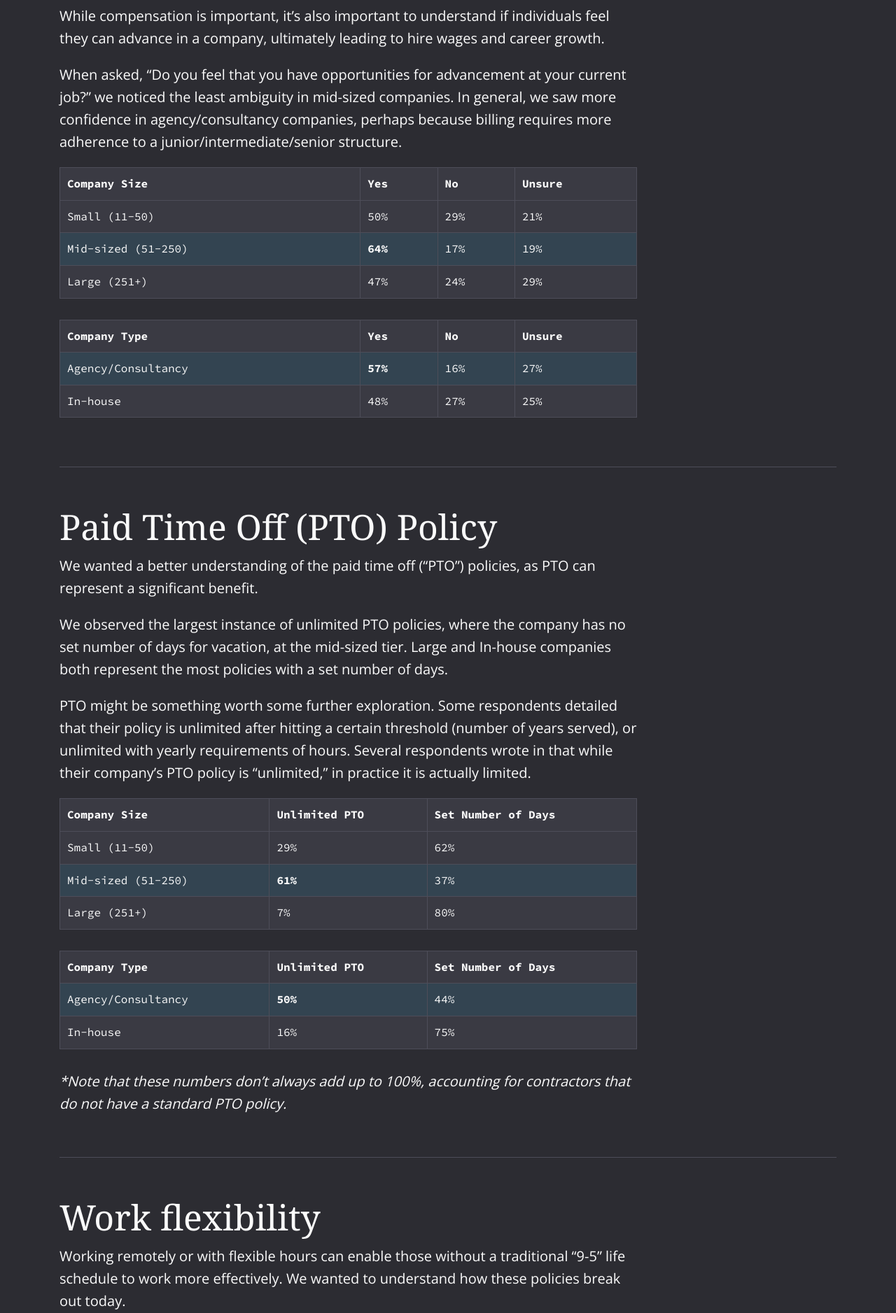
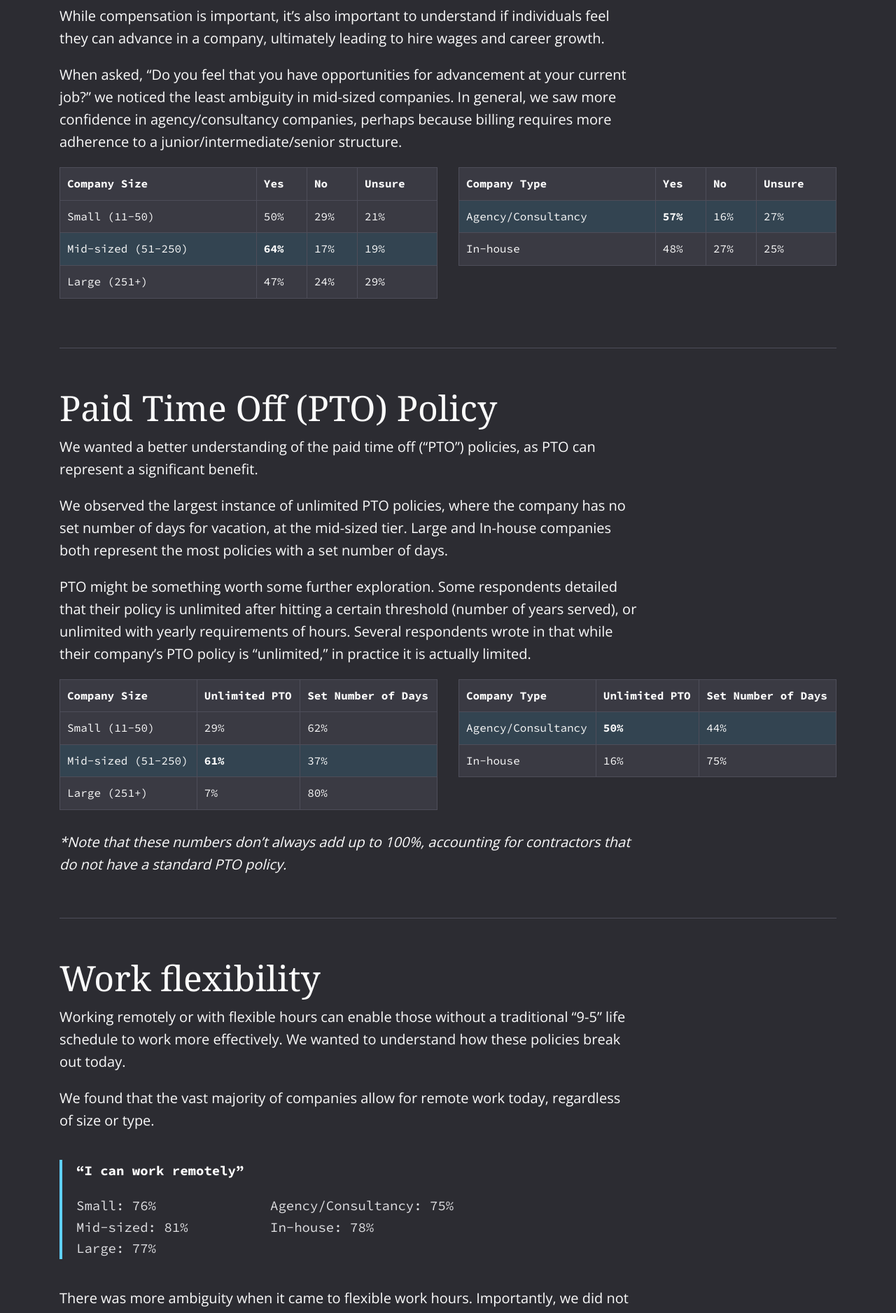
Before and after one commit to laurenhallden/designer-survey, a Jekyll site: the page built from philly/companies.md, in a window 1280 px wide. Shown: the part 1928-3805 px from the top of the page at 70% size. Built offline with Jekyll 4.4.1, drawn with Linux system fonts in a browser that asks for light colours; nearby versions of some CDN libraries; comment, search, counter and statistics services are not loaded.

Commit message:
horizontal table layout

```diff
--- a/_layouts/results-companies.html
+++ b/_layouts/results-companies.html
@@ -84,6 +84,11 @@
                 <p>While compensation is important, it’s also important to understand if individuals feel they can advance in a company, ultimately leading to hire wages and career growth.</p>
 
                 <p>When asked, “Do you feel that you have opportunities for advancement at your current job?” we noticed the least ambiguity in mid-sized companies. In general, we saw more confidence in agency/consultancy companies, perhaps because billing requires more adherence to a junior/intermediate/senior structure.</p>
+            </div>
+        </div>
+
+        <div class="row no-margin">
+            <div class="col-md-6">
 
                 <table style="width:100%">
                     <tr>
@@ -111,6 +116,8 @@
                         <td>29%</td>
                     </tr>
                 </table>
+            </div>
+            <div class="col-md-6">
                 <table style="width:100%">
                     <tr>
                         <th>Company Type</th>
@@ -149,6 +156,10 @@
                 <p>We observed the largest instance of unlimited PTO policies, where the company has no set number of days for vacation, at the mid-sized tier. Large and In-house companies both represent the most policies with a set number of days.</p>
 
                 <p>PTO might be something worth some further exploration. Some respondents detailed that their policy is unlimited after hitting a certain threshold (number of years served), or unlimited with yearly requirements of hours. Several respondents wrote in that while their company’s PTO policy is “unlimited,” in practice it is actually limited.</p>
+            </div>
+        </div>
+        <div class="row no-margin">
+            <div class="col-md-6">
 
                 <table style="width:100%">
                     <tr>
@@ -172,6 +183,8 @@
                         <td>80%</td>
                     </tr>
                 </table>
+            </div>
+            <div class="col-md-6">
                 <table style="width:100%">
                     <tr>
                         <th>Company Type</th>
@@ -189,7 +202,10 @@
                         <td>75%</td>
                     </tr>
                 </table>
-
+            </div>
+        </div>
+        <div class="row no-margin">
+            <div class="col-md-9">
                 <p><em>*Note that these numbers don’t always add up to 100%, accounting for contractors that do not have a standard PTO policy.</em></p>
             </div>
         </div>
```
